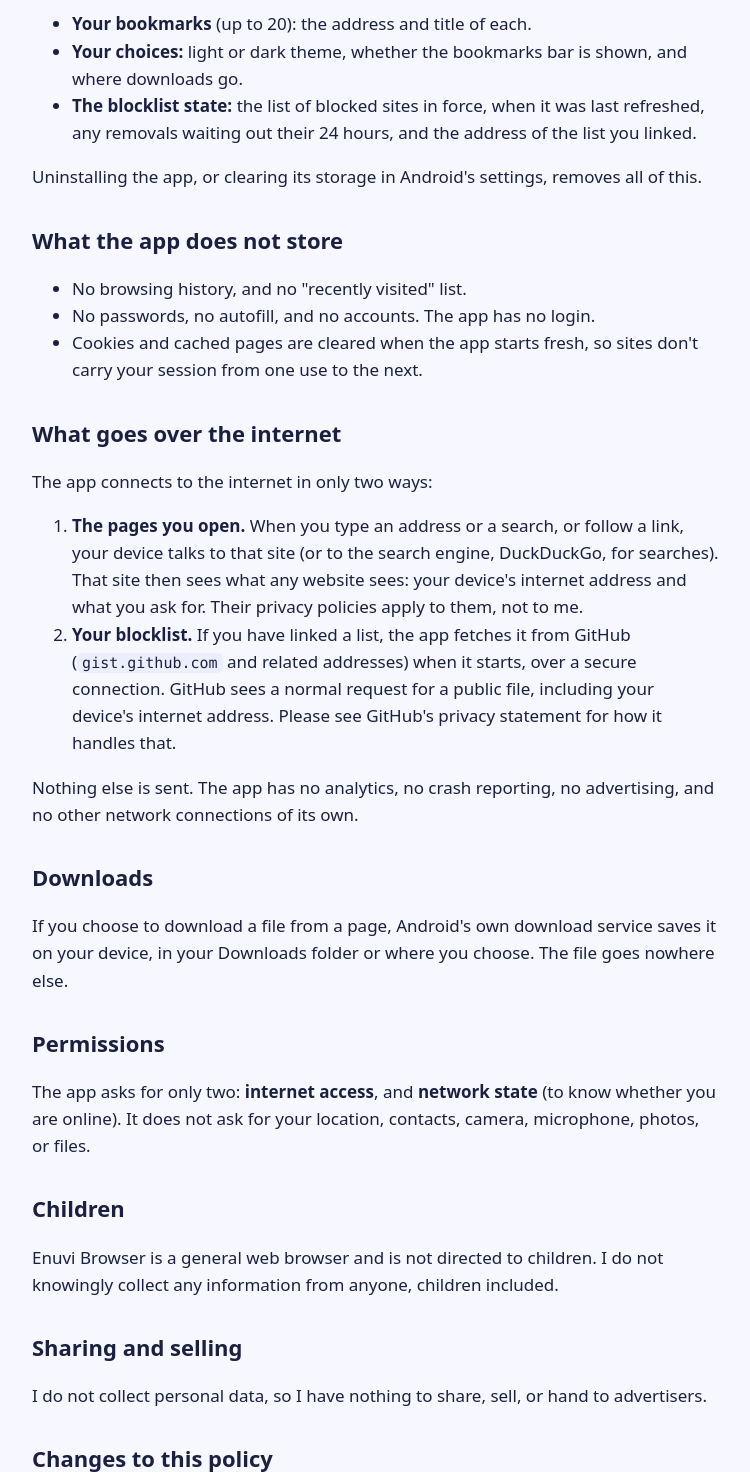
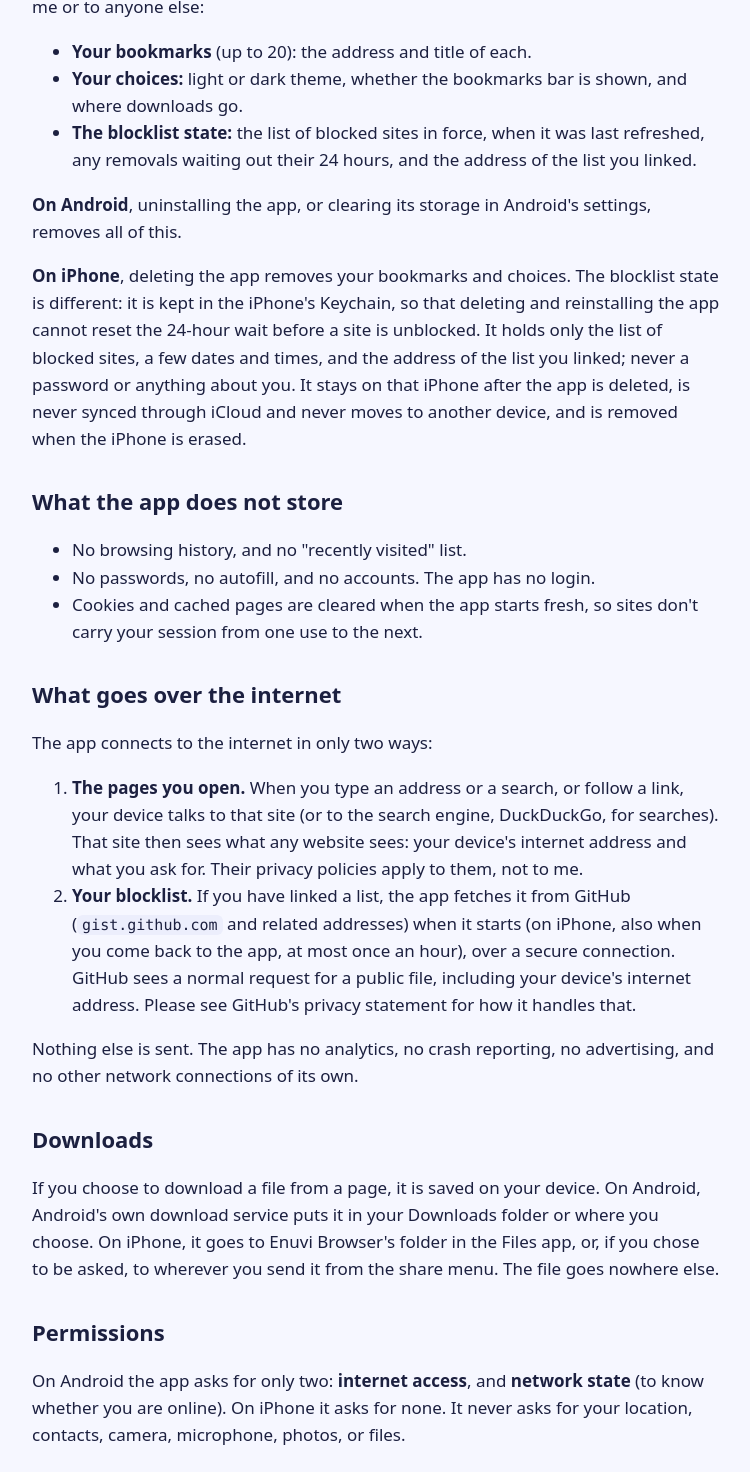
Before and after one commit to tjackson26/enuvi, a plain HTML site: page privacy.html in a window 1280 px wide. Shown: the part 612-2084 px from the top of the page, without its empty margins (264-1014 px from the left). Drawn offline with Linux system fonts and the light colour scheme.

Commit message:
Privacy policy: cover the iPhone app too
Adds the iPhone: the blocklist state stays in the Keychain after the app is deleted (so reinstalling can't reset the 24-hour wait), the hourly refresh on return, where downloads go, and no permissions. Staged in tjackson26/focusbrowser site/privacy.html.

Co-Authored-By: Claude Opus 5.5 <noreply@anthropic.com>

```diff
--- a/privacy.html
+++ b/privacy.html
@@ -23,7 +23,7 @@
   <h1>Privacy policy</h1>
   <p class="lead">Short version: Enuvi Browser collects no personal data. There are no accounts, no ads, no analytics, and no
   tracking. I (the developer) never receive anything about you or what you browse.</p>
-  <p>Effective November 6, 2026. This policy covers the Enuvi Browser app for Android.</p>
+  <p>Effective November 11, 2026. This policy covers the Enuvi Browser app for Android and for iPhone.</p>
 
   <h2>Who I am</h2>
   <p>Enuvi Browser is made by Taylor Jackson. You can reach me at tjackson.video@gmail.com.</p>
@@ -35,7 +35,12 @@
     <li><strong>Your choices:</strong> light or dark theme, whether the bookmarks bar is shown, and where downloads go.</li>
     <li><strong>The blocklist state:</strong> the list of blocked sites in force, when it was last refreshed, any removals waiting out their 24 hours, and the address of the list you linked.</li>
   </ul>
-  <p>Uninstalling the app, or clearing its storage in Android's settings, removes all of this.</p>
+  <p><strong>On Android</strong>, uninstalling the app, or clearing its storage in Android's settings, removes all of this.</p>
+  <p><strong>On iPhone</strong>, deleting the app removes your bookmarks and choices. The blocklist state is different: it is
+  kept in the iPhone's Keychain, so that deleting and reinstalling the app cannot reset the 24-hour wait before a site is
+  unblocked. It holds only the list of blocked sites, a few dates and times, and the address of the list you linked; never a
+  password or anything about you. It stays on that iPhone after the app is deleted, is never synced through iCloud and never
+  moves to another device, and is removed when the iPhone is erased.</p>
 
   <h2>What the app does not store</h2>
   <ul>
@@ -48,15 +53,15 @@
   <p>The app connects to the internet in only two ways:</p>
   <ol>
     <li><strong>The pages you open.</strong> When you type an address or a search, or follow a link, your device talks to that site (or to the search engine, DuckDuckGo, for searches). That site then sees what any website sees: your device's internet address and what you ask for. Their privacy policies apply to them, not to me.</li>
-    <li><strong>Your blocklist.</strong> If you have linked a list, the app fetches it from GitHub (<code>gist.github.com</code> and related addresses) when it starts, over a secure connection. GitHub sees a normal request for a public file, including your device's internet address. Please see GitHub's privacy statement for how it handles that.</li>
+    <li><strong>Your blocklist.</strong> If you have linked a list, the app fetches it from GitHub (<code>gist.github.com</code> and related addresses) when it starts (on iPhone, also when you come back to the app, at most once an hour), over a secure connection. GitHub sees a normal request for a public file, including your device's internet address. Please see GitHub's privacy statement for how it handles that.</li>
   </ol>
   <p>Nothing else is sent. The app has no analytics, no crash reporting, no advertising, and no other network connections of its own.</p>
 
   <h2>Downloads</h2>
-  <p>If you choose to download a file from a page, Android's own download service saves it on your device, in your Downloads folder or where you choose. The file goes nowhere else.</p>
+  <p>If you choose to download a file from a page, it is saved on your device. On Android, Android's own download service puts it in your Downloads folder or where you choose. On iPhone, it goes to Enuvi Browser's folder in the Files app, or, if you chose to be asked, to wherever you send it from the share menu. The file goes nowhere else.</p>
 
   <h2>Permissions</h2>
-  <p>The app asks for only two: <strong>internet access</strong>, and <strong>network state</strong> (to know whether you are online). It does not ask for your location, contacts, camera, microphone, photos, or files.</p>
+  <p>On Android the app asks for only two: <strong>internet access</strong>, and <strong>network state</strong> (to know whether you are online). On iPhone it asks for none. It never asks for your location, contacts, camera, microphone, photos, or files.</p>
 
   <h2>Children</h2>
   <p>Enuvi Browser is a general web browser and is not directed to children. I do not knowingly collect any information from anyone, children included.</p>
```
